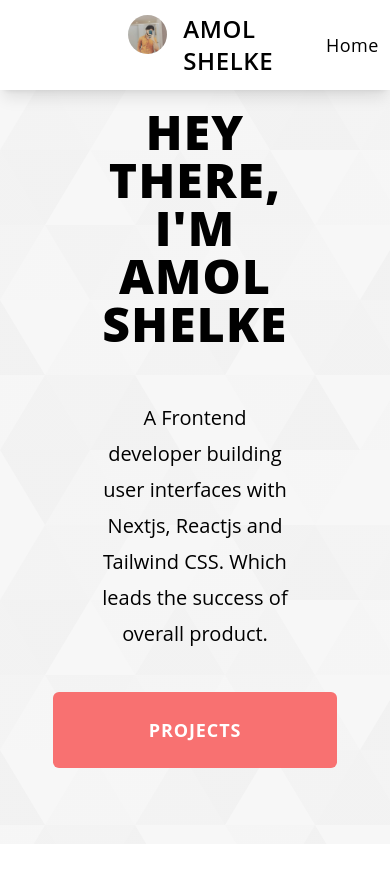
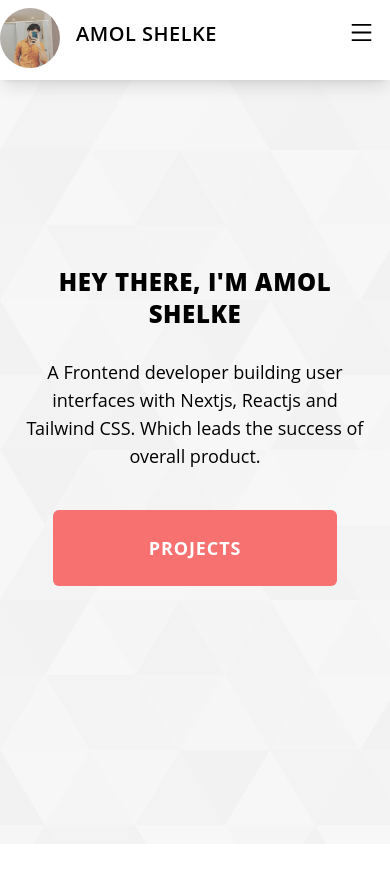
Before and after one commit to AmolShelke2/personal-portfolio, a Next.js app: page / in a window 390 px wide. Built offline with nearby package versions, Linux system fonts and the light colour scheme.

Commit message:
[feat]: responsiveness added for navbar, and home section

```diff
--- a/src/components/Header.tsx
+++ b/src/components/Header.tsx
@@ -1,14 +1,17 @@
 import Image from "next/image";
 import Link from "next/link";
-import React from "react";
+import React, { useState } from "react";
+import { AiOutlineMenu } from "react-icons/ai";
 
 export const Header = () => {
+  const [isNavActive, setIsNavActive] = useState(false);
+
   return (
     <header
-      className="bg-white shadow-lg h-[90px]
-    fixed top-0 left-0 w-full flex flex-row justify-between items-center px-32">
+      className="bg-white shadow-lg h-[80px] lg:h-[100px] fixed top-0 left-0 w-full flex flex-col
+     lg:flex-row lg:justify-between lg:items-center gap-8 lg:gap-0 lg:px-32">
       <div className="flex items-center">
-        <div className="h-[60px] w-[60px]">
+        <div className="h-[60px] w-[60px] mt-2 lg:mt-0">
           <Image
             src={"/images/logo.jpg"}
             height={100}
@@ -19,41 +22,50 @@ export const Header = () => {
         </div>
 
         <h1
-          className="text-black text-2xl mx-4 uppercase font-semibold
+          className="text-black text-xl lg:text-2xl mx-4 uppercase font-semibold
         tracking-wide">
           Amol Shelke
         </h1>
       </div>
 
-      <div className=" w-1/4 mr-8 flex">
-        <ul className="flex justify-around w-full">
+      <div className="w-full lg:w-1/4 mr-8 flex">
+        <ul
+          className={`${
+            isNavActive ? "flex  transition-all duration-150" : "hidden"
+          } lg:flex flex-col lg:flex-row justify-around w-full bg-slate-100 lg:bg-white`}>
           <Link
             href={"#home"}
-            className="text-lg font-medium px-4 tracking-wide">
+            className="text-lg font-medium px-4 py-4 lg:py-0 tracking-wide border-b-2 lg:border-none">
             Home
           </Link>
           <Link
             href={"#about"}
-            className="text-lg font-medium px-4 tracking-wide">
+            className="text-lg font-medium px-4 py-4 lg:py-0 tracking-wide border-b-2 lg:border-none">
             About
           </Link>
           <Link
             href={"#projects"}
-            className="text-lg font-medium px-4 tracking-wide">
+            className="text-lg font-medium px-4 py-4 lg:py-0 tracking-wide border-b-2 lg:border-none">
             Projects
           </Link>
           <Link
             href={"#blogs"}
-            className="text-lg font-medium px-4 tracking-wide">
+            className="text-lg font-medium px-4 py-4 lg:py-0 border-b-2 lg:border-none tracking-wide">
             Blogs
           </Link>
           <Link
             href={"#contact"}
-            className="text-xl font-medium px-4 tracking-wide">
+            className="text-xl font-medium px-4 py-4 lg:py-0 border-b-2 lg:border-none tracking-wide">
             Contact
           </Link>
         </ul>
       </div>
+
+      <div
+        className="block lg:hidden absolute right-4 top-5 cursor-pointer"
+        onClick={() => setIsNavActive(!isNavActive)}>
+        <AiOutlineMenu size={25} />
+      </div>
     </header>
   );
 };
--- a/src/components/HomeSection.tsx
+++ b/src/components/HomeSection.tsx
@@ -4,11 +4,11 @@ import React from "react";
 export const HomeSection = () => {
   return (
     <div className="h-screen mb-8 bg-home">
-      <div className="max-w-[1440px] h-full flex flex-col justify-center items-center mx-auto">
-        <h2 className="text-black text-5xl p-8 font-extrabold uppercase tracking-wide mb-5 w-3/4 text-center">
+      <div className="max-w-[1440px] h-full flex flex-col justify-center items-center mx-auto px-4 lg:px-0">
+        <h2 className="text-black text-2xl p-2 lg:text-5xl lg:p-8 font-extrabold uppercase tracking-wide mb-5 lg:w-3/4 text-center">
           Hey there, I&apos;m Amol Shelke
         </h2>
-        <p className="w-2/4 text-xl leading-9 text-center mb-10">
+        <p className="lg:w-2/4 text-lg w-full sm:w-[70%] lg:text-xl lg:leading-9 text-center mb-10">
           A Frontend developer building user interfaces with Nextjs, Reactjs and
           Tailwind CSS. Which leads the success of overall product.
         </p>
```
